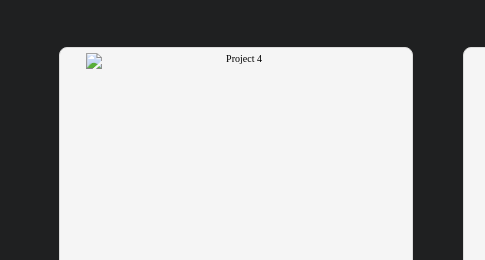
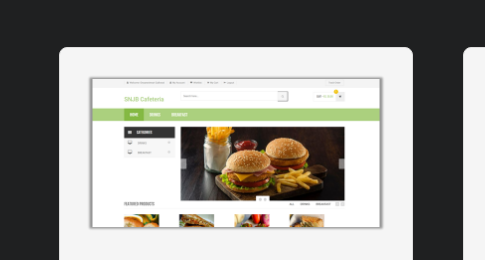
Before and after one commit to ShrutiSd93/shruti-deshmukh, a plain HTML site: page projects.html in a window 1280 px wide. Shown: the part 654-914 px from the top of the page, 0-485 px from the left. Drawn offline with Linux system fonts and the light colour scheme.

Commit message:
Changed extension

```diff
--- a/projects.html
+++ b/projects.html
@@ -54,7 +54,7 @@
             </div>
 
             <div class="project">
-                    <img src="assests/Projects/canteen.png" alt="Project 4">
+                    <img src="assests/Projects/canteen.jpg" alt="Project 4">
                 </a>
                 <h3>Canteen Automation System</h3>
                 <p>Developed a Website with Frond-End and Back-End for Canteen with Admin Panel. This is my major project of last year Diploma.</p>
```
